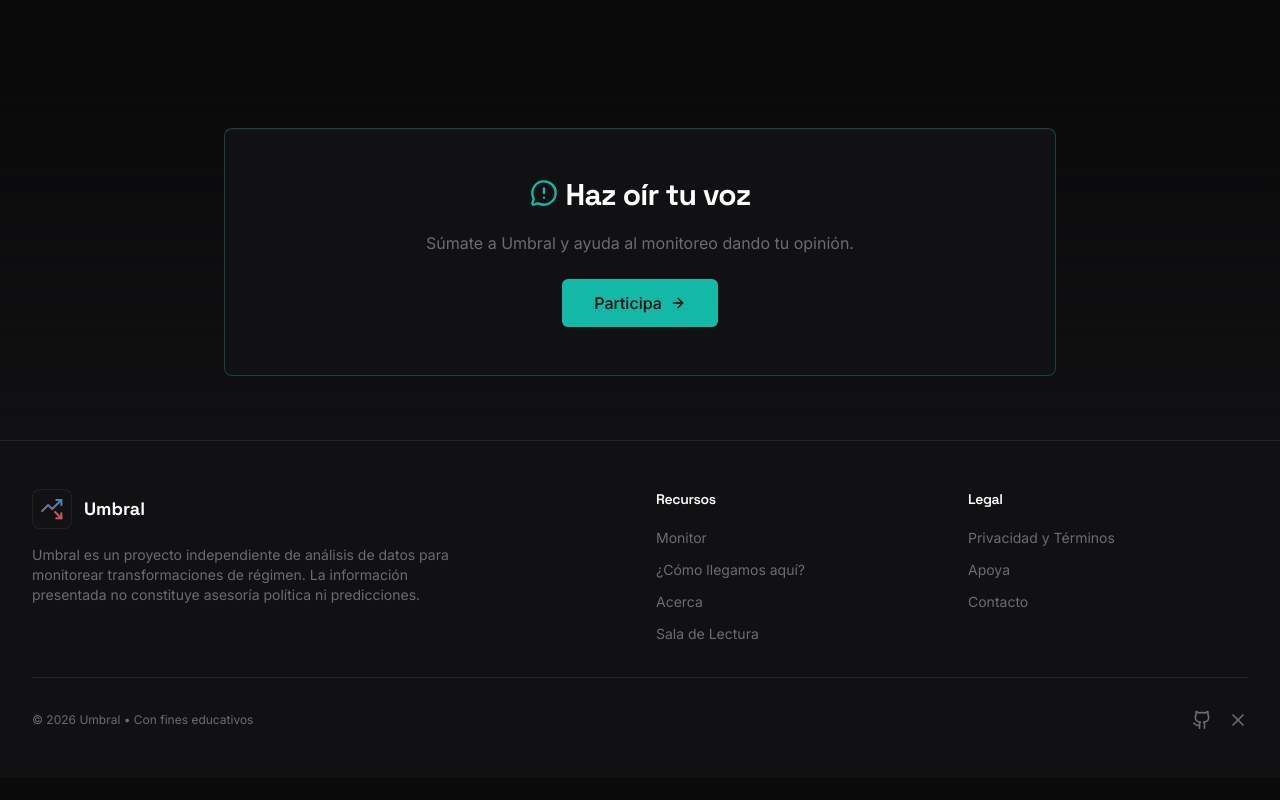
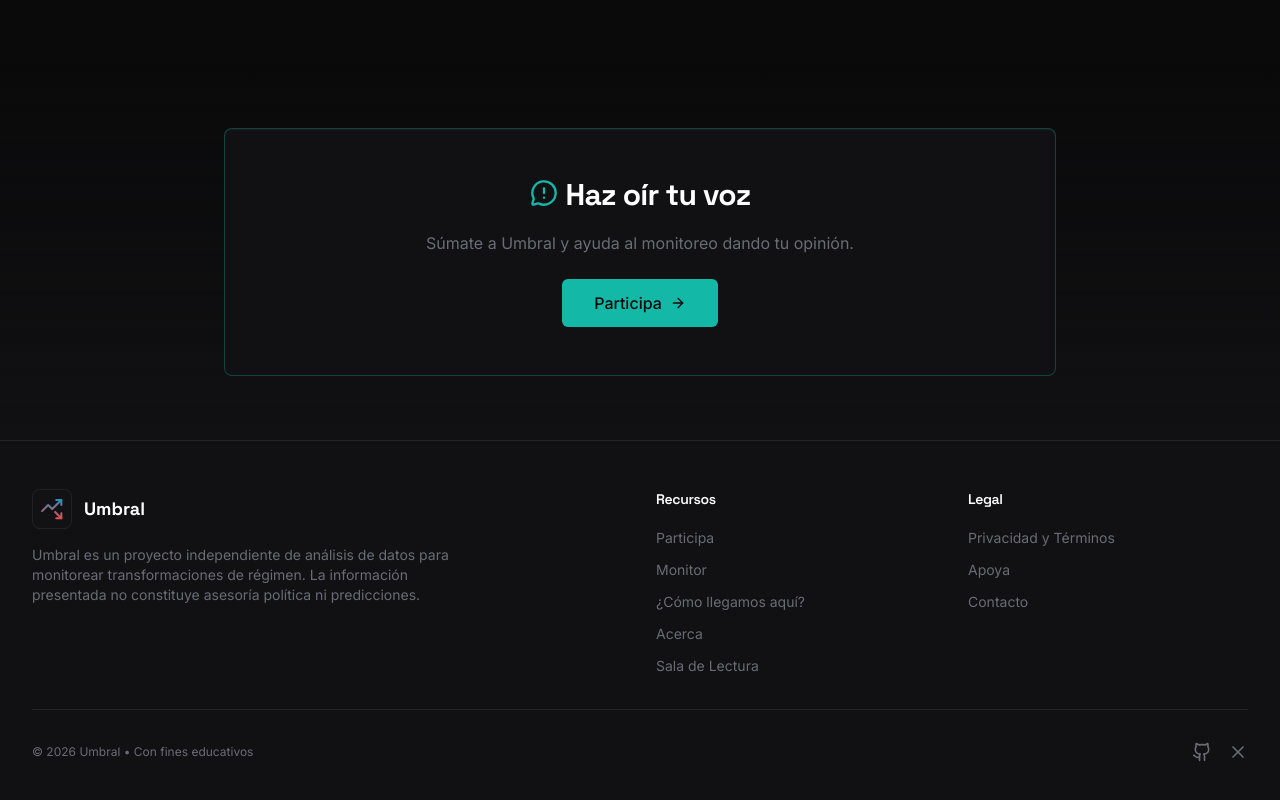
Before and after one commit to pablohernandezb/umbral-monitor, a Next.js app: page / in a window 1280 px wide. Shown: the part 4220-5020 px from the top of the page. Before the commit the page ends 4998 px from the top, so only its background shows below. Built offline with nearby package versions, Linux system fonts and the light colour scheme; no server answers; the database is empty.

Commit message:
Fixing bug on historical episodes and news feed on the landing page

```diff
--- a/app/page.tsx
+++ b/app/page.tsx
@@ -323,8 +323,8 @@ export default function LandingPage() {
             </p>
           </motion.div>
           {/* Section header - moved inside the terminal */}
-          {!loading && (
           <motion.div
+            key={loading ? 'loading' : 'loaded'}
             initial="hidden"
             whileInView="visible"
             viewport={{ once: true, margin: "-50px" }}
@@ -461,7 +461,6 @@ export default function LandingPage() {
               ) : null
             })()}
           </motion.div>
-          )}
 
           {/* Days since capture ticker */}
           <motion.div
@@ -560,6 +559,7 @@ export default function LandingPage() {
 
           {/* Historical episodes */}
           <motion.div
+            key={loading ? 'loading' : 'loaded'}
             initial="hidden"
             whileInView="visible"
             viewport={{ once: true, margin: "-50px" }}
@@ -644,6 +644,7 @@ export default function LandingPage() {
           </motion.div>
 
           <motion.div
+            key={loading ? 'loading' : 'loaded'}
             initial="hidden"
             whileInView="visible"
             viewport={{ once: true, margin: "-50px" }}
@@ -722,6 +723,7 @@ export default function LandingPage() {
           </motion.div>
 
           <motion.div
+            key={loading ? 'loading' : 'loaded'}
             initial="hidden"
             whileInView="visible"
             viewport={{ once: true, margin: "-50px" }}
--- a/components/layout/Footer.tsx
+++ b/components/layout/Footer.tsx
@@ -41,14 +41,19 @@ export function Footer() {
             <h4 className="text-sm font-semibold text-white mb-4">Recursos</h4>
             <ul className="space-y-2">
               <li>
-                <a href="/#scenarios" className="text-sm text-umbral-muted hover:text-signal-teal transition-colors">
-                  {t('footer.monitor')}
-                </a>
+                <Link href="/participate" className="text-sm text-umbral-muted hover:text-signal-teal transition-colors">
+                  {t('footer.participate')}
+                </Link>
               </li>
               <li>
-                <a href="/how-did-we-get-here" className="text-sm text-umbral-muted hover:text-signal-teal transition-colors">
+                <Link href="/#scenarios" className="text-sm text-umbral-muted hover:text-signal-teal transition-colors">
+                  {t('footer.monitor')}
+                </Link>
+              </li>
+              <li>
+                <Link href="/how-did-we-get-here" className="text-sm text-umbral-muted hover:text-signal-teal transition-colors">
                   {t('footer.howDidWeGetHere')}
-                </a>
+                </Link>
               </li>
               <li>
                 <Link href="/about" className="text-sm text-umbral-muted hover:text-signal-teal transition-colors">
--- a/i18n/en/common.json
+++ b/i18n/en/common.json
@@ -200,6 +200,7 @@
     "contact": "Contact",
     "privacy": "Privacy",
     "monitor": "Monitor",
+    "participate": "Participa",
     "howDidWeGetHere": "How Did We Get Here?",
     "support": "Support",
     "copyright": "Umbral • For educational purposes"
--- a/i18n/es/common.json
+++ b/i18n/es/common.json
@@ -200,6 +200,7 @@
     "contact": "Contacto",
     "privacy": "Privacidad",
     "monitor": "Monitor",
+    "participate": "Participa",
     "howDidWeGetHere": "¿Cómo llegamos aquí?",
     "support": "Apoya",
     "copyright": "Umbral • Con fines educativos"
```
